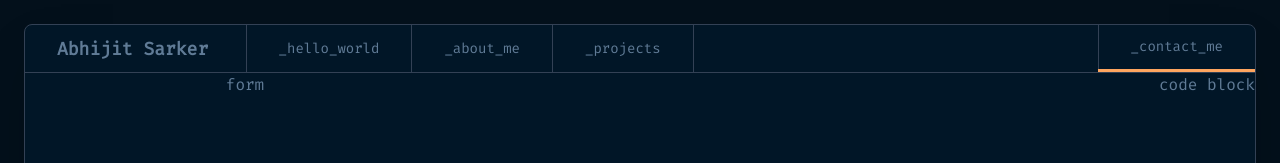
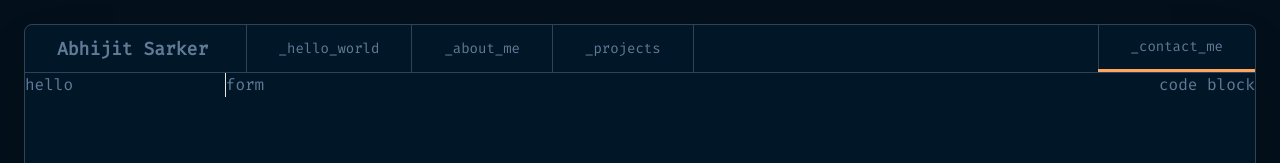
Before and after one commit to AbhijitSarker/portfolio, a React (Vite) app: page /contact-me in a window 1280 px wide. Shown: the top 163 px of the page. Built offline with nearby package versions, Linux system fonts and the light colour scheme.

Commit message:
sidebar component

```diff
--- a/src/Pages/Contact/Sidebar/Sidebar.jsx
+++ b/src/Pages/Contact/Sidebar/Sidebar.jsx
@@ -2,8 +2,11 @@ import React from 'react';
 
 const Sidebar = () => {
     return (
-        <div>
+        <div className='border-r h-full'>
+            <div className='h-full'>
 
+            </div>
+            hello
         </div>
     );
 };
```
